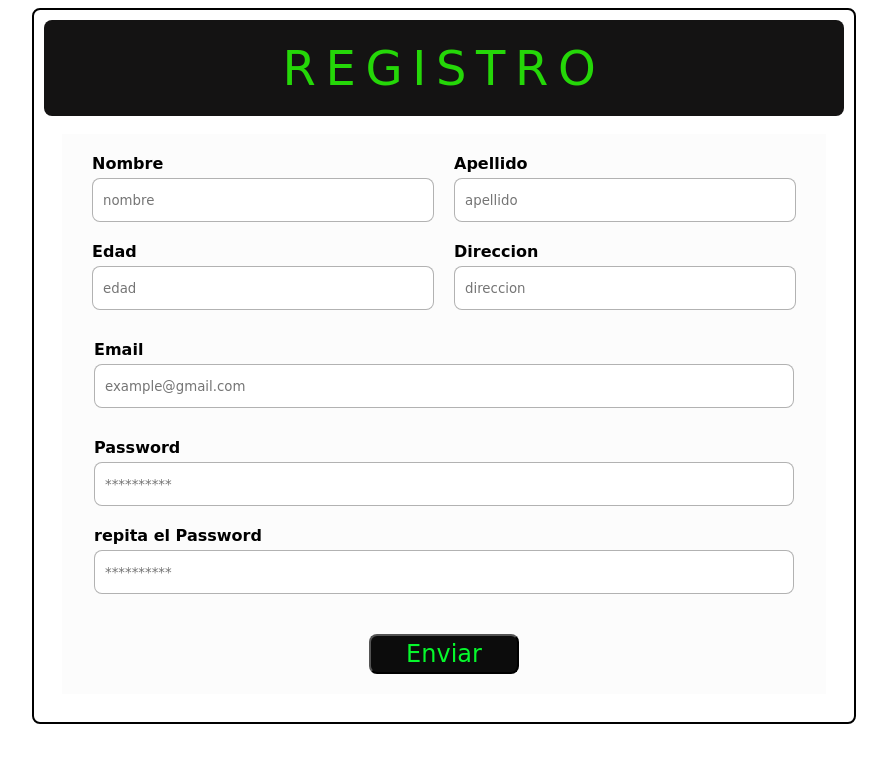
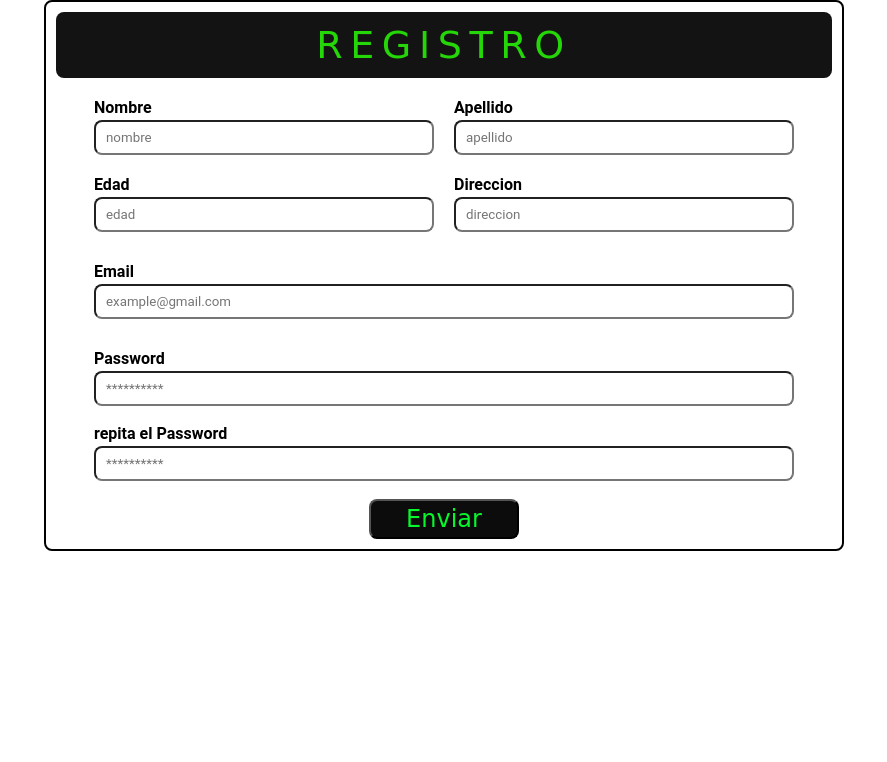
Before and after one commit to maite-ai/grupo_3_dhtroopers, a website: page views/register.html in a window 1280 px wide. Shown: the whole page, without its empty margins (196-1083 px from the left). Drawn offline with Linux system fonts and the light colour scheme; a web font is replaced by a local one.

Commit message:
matias davila link-normalize.css and ajuste de medidas del formulario

```diff
--- a/public/css/styleRegister.css
+++ b/public/css/styleRegister.css
@@ -1,4 +1,7 @@
 *{
+    margin: 0;
+    padding: 0;
+    box-sizing: border-box;
     font-family: 'Saira Stencil One', cursive;
 }
 
@@ -25,8 +28,8 @@
         .labelTitle{
             font-style:normal;
             font-weight:normal;
-            font-size: 48px;
-            line-height: 76px;
+            font-size: 38px;
+            line-height: 46px;
             display: flex;
             align-items: center;
             text-align: center;
@@ -35,10 +38,9 @@
         }
 
     .formulario{
-    background: rgba(158, 162, 164, 0.03);
     display: flex;
     flex-wrap: wrap;
-    margin: 18px;
+    margin: 15x;
     padding: 10px;
     justify-content: center;
 
@@ -52,7 +54,7 @@
             display: flex;
             flex-flow: column;
             width: 550px;
-            margin: 10px;
+            margin: 8px;
         }
 
         .email {
@@ -78,12 +80,13 @@
             .labelEmail,
             .labelPassword,
             .labelRePassword {
+                font-family: Roboto;
                 font-style:normal;
                 font-weight:bold;
                 font-size: 16px;
                 line-height: 19px;
                 color: #000000;
-                margin-bottom: 5px;
+                margin-bottom: 3px;
             }
 
             .inputName,
@@ -93,15 +96,16 @@
             .inputEmail,
             .inputPassword,
             .inputRePassword {
-
-                height: 40px;
+                font-family: Roboto;
+                height: 35px;
                 padding-left: 10px;
-                border: 1px solid rgba(3, 3, 3, 0.3);
+                border: 1,3px solid rgba(14, 13, 13, 0.3);
                 border-radius: 8px;
             }
 
         .button{
-            margin-top: 20px;
+            margin-top: 10px;
+            margin-bottom: -10px;
             display: flex;
             flex-direction: row;
             justify-content: center;
@@ -114,16 +118,14 @@
                 font-size: 24px;
                 width: 150px;
                 height: 40px;
-                margin: 10px;
                 text-align: center;
                 background-color: #0C0C0C;
                 color: #06F82C;
                 border-radius: 8px;
-
             }
 
 
-@media (min-width: 804px){
+@media (min-width: 780px){
     .registro{
         margin: auto;
 
@@ -137,7 +139,7 @@
     .lastName,
     .age,
     .address {
-        width: 342px;
+        width: 340px;
         margin: 10px;
     }
 
```
Also changed, not shown: views/register.html (+1 -0 lines).
